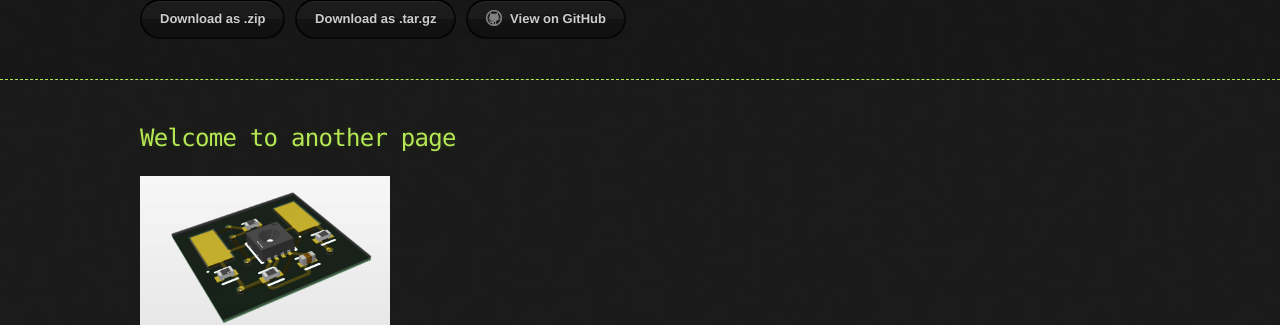
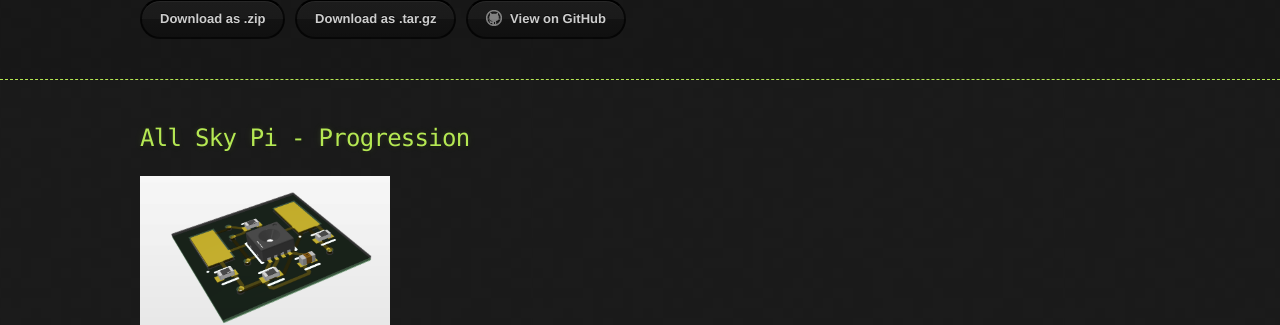
Before and after one commit to Chessdog68/my-github-page, a Jekyll site: the page built from All_Sky_Pi5.md, in a window 1280 px wide. Shown: the part 113-438 px from the top of the page. Built offline with Jekyll 4.4.1, drawn with Linux system fonts in a browser that asks for light colours; our own code applies the rules of GitHub Pages for plain Markdown files.

Commit message:
image update

```diff
--- a/All_Sky_Pi5.md
+++ b/All_Sky_Pi5.md
@@ -4,7 +4,7 @@ layout: default
 
 
 
-## Welcome to another page
+## All Sky Pi - Progression
 
 
 
```
Also changed, not shown: assets/images/pcb-schematic.png (added), assets/images/pcd-2d.png (added).
